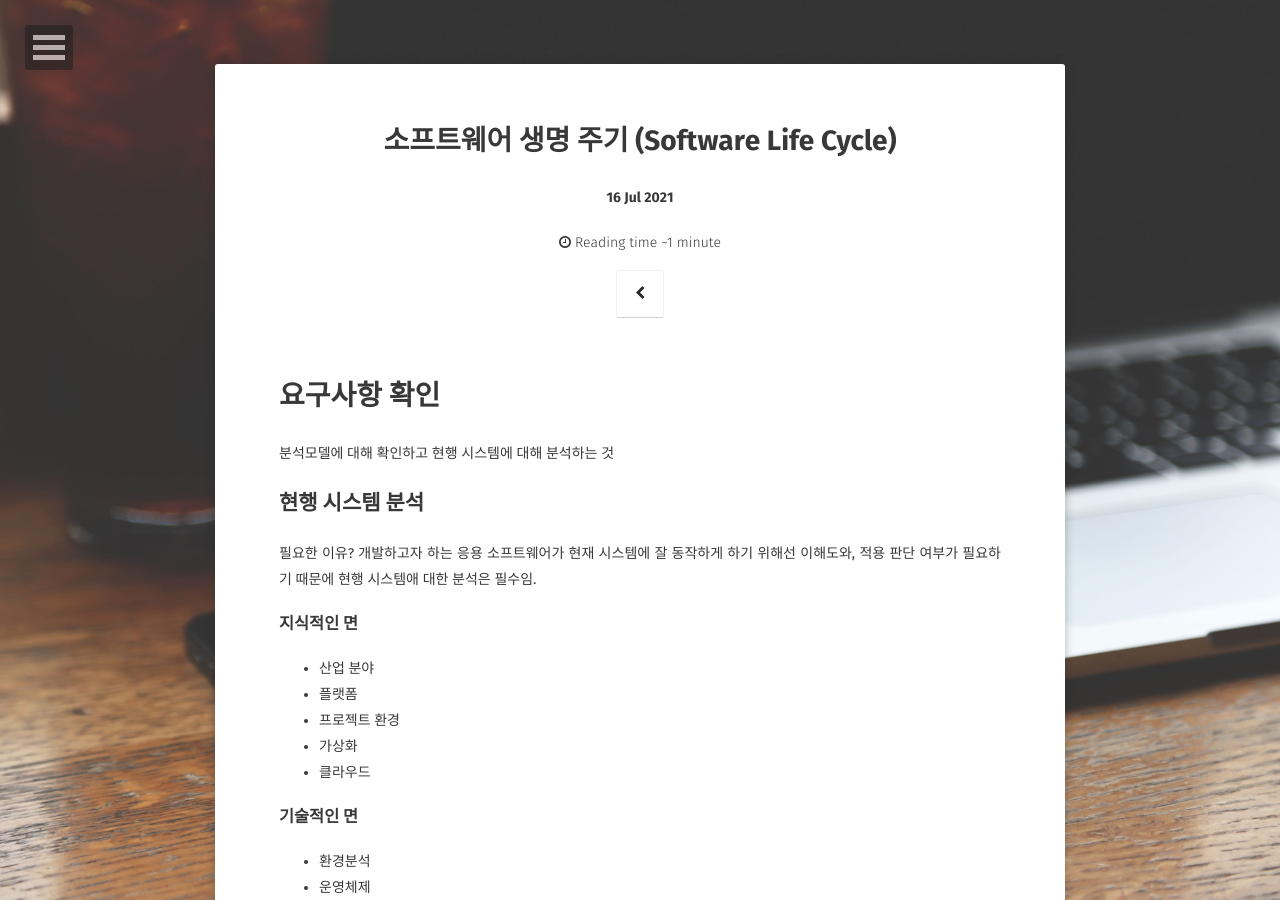
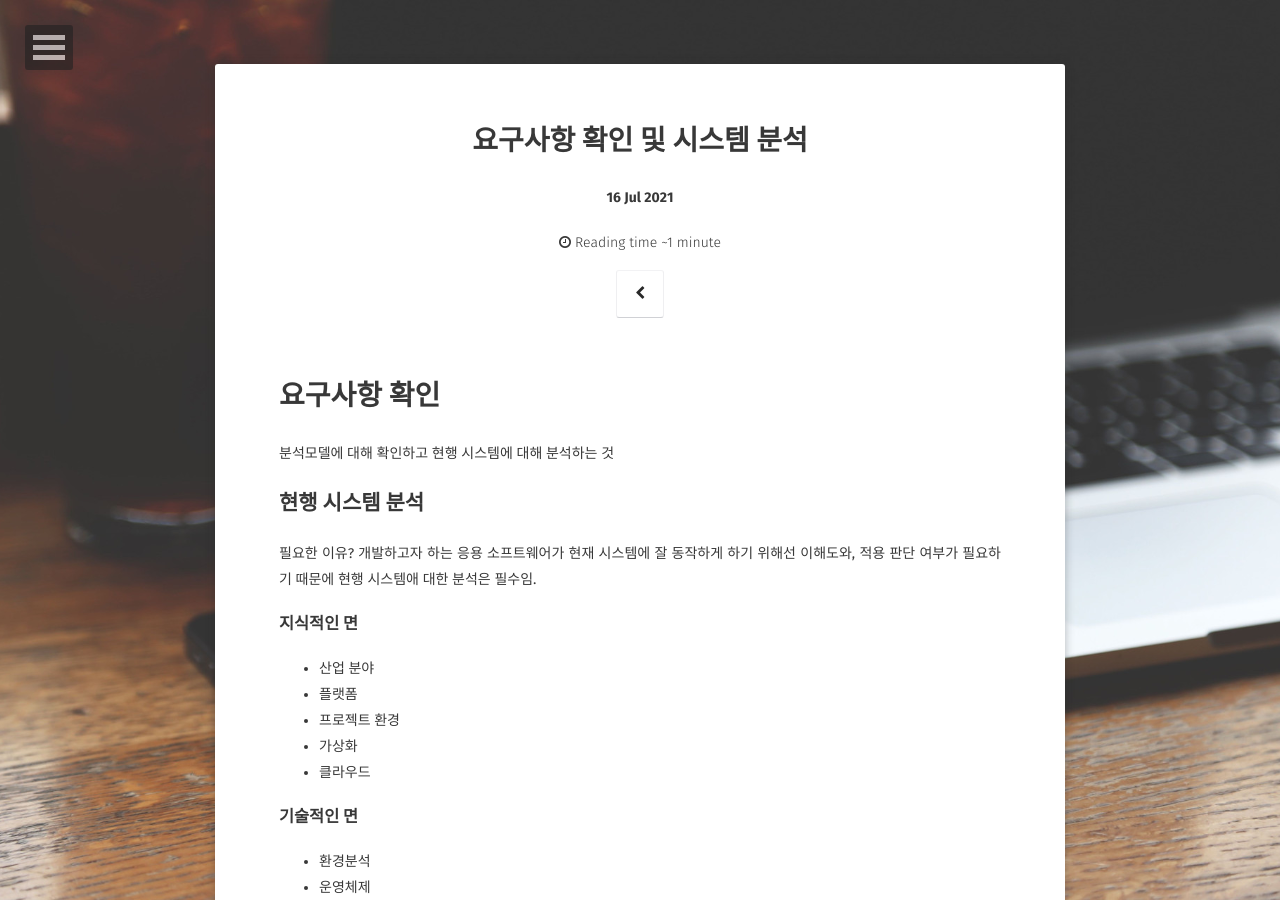
Before and after one commit to ymym-j/ymym-j.github.com, a Jekyll site: the page built from _posts/2021-07-18-02.md, in a window 1280 px wide and 900 px high. Built offline with Jekyll 4.4.1, drawn with Linux system fonts in a browser that asks for light colours; some web fonts are replaced; comment, search, counter and statistics services are not loaded.

Commit message:
오타 수정

```diff
--- a/_posts/2021-07-18-02.md
+++ b/_posts/2021-07-18-02.md
@@ -1,6 +1,6 @@
 ---
 layout: post
-title: "소프트웨어 생명 주기 (Software Life Cycle)"
+title: "요구사항 확인 및 시스템 분석"
 date: 2021-07-16
 excerpt: "요구사항 확인 및 시스템 분석"
 category: [소프트웨어 공학]
```
